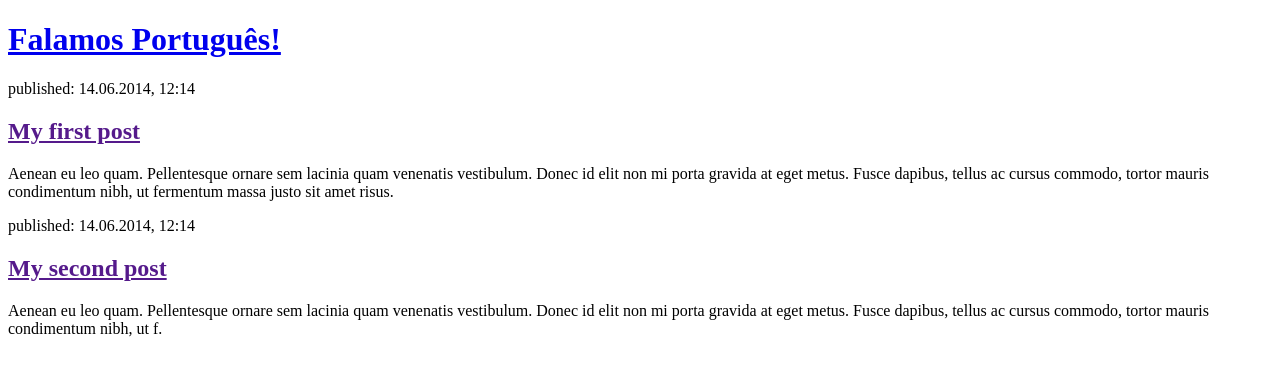
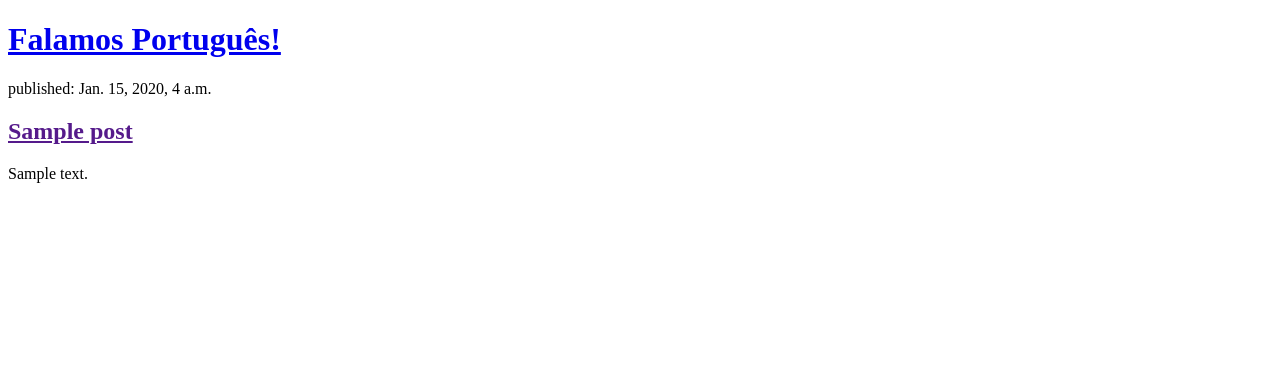
Before and after one commit to aleisha219/romance-language-blog, a Django app: page / in a window 1280 px wide. Shown: the top 376 px of the page. Run offline with Django 3.2, Linux system fonts and the light colour scheme; tables that the repository leaves empty hold one stand-in row (values such as "Sample post").

Commit message:
mockup homepage

```diff
--- a/portuguese/templates/portuguese/post_list.html
+++ b/portuguese/templates/portuguese/post_list.html
@@ -11,19 +11,13 @@
         <h1><a href="/">Falamos Português!</a></h1>
     </header>
 
-
-        <article>
-            <time>published: 14.06.2014, 12:14</time>
-            <h2><a href="">My first post</a></h2>
-            <p>Aenean eu leo quam. Pellentesque ornare sem lacinia quam venenatis vestibulum. Donec id elit non mi porta gravida at eget metus. Fusce dapibus, tellus ac cursus commodo, tortor mauris condimentum nibh, ut fermentum massa justo sit amet risus.</p>
-        </article>
-
-        <article>
-            <time>published: 14.06.2014, 12:14</time>
-            <h2><a href="">My second post</a></h2>
-            <p>Aenean eu leo quam. Pellentesque ornare sem lacinia quam venenatis vestibulum. Donec id elit non mi porta gravida at eget metus. Fusce dapibus, tellus ac cursus commodo, tortor mauris condimentum nibh, ut f.</p>
-        </article>
-
+{% for post in posts %}
+	<article>
+		<time>published: {{post.published_date}}</time>
+		<h2><a href="">{{post.title}}</a></h2>
+		<p>{{post.text|linebreaksbr}}</p>
+	</article>
+{% endfor %}
 
 </body>
 </html>
--- a/portuguese/views.py
+++ b/portuguese/views.py
@@ -1,5 +1,8 @@
 from django.shortcuts import render
+from django.utils import timezone
+from .models import Post
 
 # Create your views here.
 def post_list(request):
-	return render(request, 'portuguese/post_list.html', {})
+	posts = Post.objects.filter(published_date__lte=timezone.now()).order_by('-created_date')
+	return render(request, 'portuguese/post_list.html', {'posts':posts})
```
